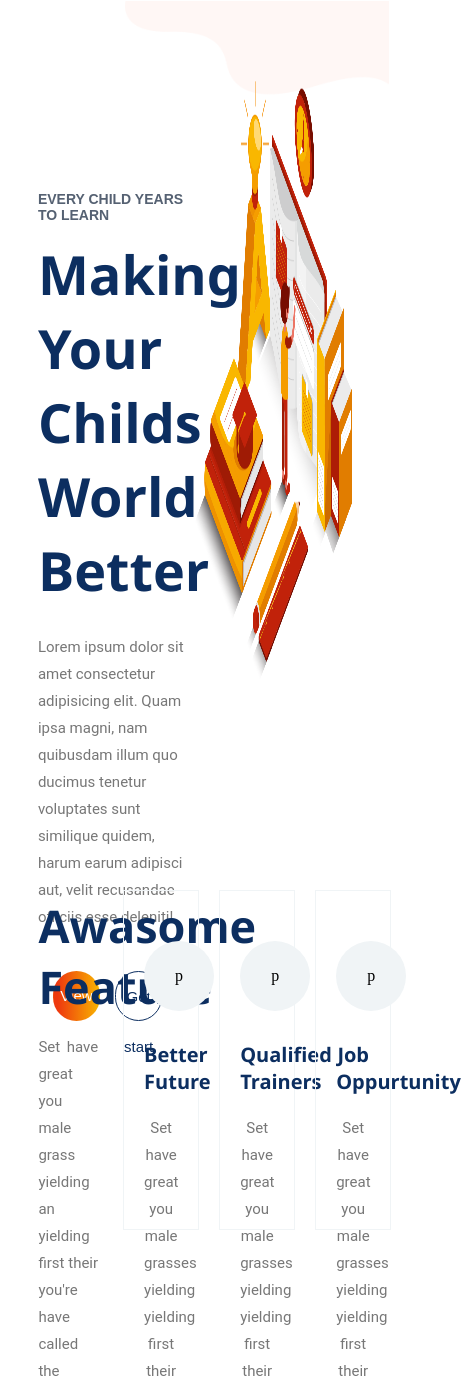
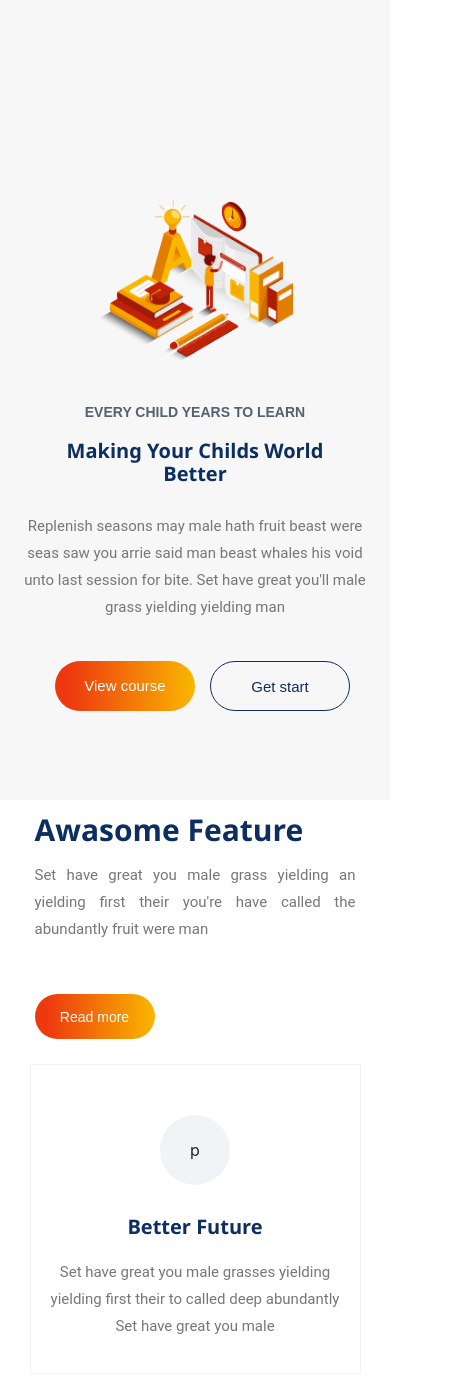
Before and after one commit to pena-daniel/we-learn, a plain HTML site: page index.html in a window 390 px wide. Shown: the top 1377 px of the page, 461 px wide, since content can reach past the window. Drawn offline with nearby package versions, Linux system fonts and the light colour scheme.

Commit message:
fin banier

```diff
--- a/index.html
+++ b/index.html
@@ -3,12 +3,16 @@
 <head>
     <meta charset="UTF-8">
     <meta name="viewport" content="width=device-width, initial-scale=1.0">
+    <link rel="stylesheet" href="https://maxcdn.bootstrapcdn.com/bootstrap/4.5.2/css/bootstrap.min.css">
+    <script src="https://ajax.googleapis.com/ajax/libs/jquery/3.5.1/jquery.min.js"></script>
+    <script src="https://cdnjs.cloudflare.com/ajax/libs/popper.js/1.16.0/umd/popper.min.js"></script>
+    <script src="https://maxcdn.bootstrapcdn.com/bootstrap/4.5.2/js/bootstrap.min.js"></script>
     <link rel="stylesheet" href="style.css">
     <script src="script.js" async></script>
     <title>Home</title>
 </head>
 <body>
-    <div class="tete">
+    <div class="tete container-fluide">
         <div class="beforeContain">
             <div class="textContain">
                 <div class="firstText">
@@ -19,7 +23,7 @@
                 </div>
                 <div class="lastText">
                     <p>
-                        Lorem ipsum dolor sit amet consectetur adipisicing elit. Quam ipsa magni, nam quibusdam illum quo ducimus tenetur voluptates sunt similique quidem, harum earum adipisci aut, velit recusandae officiis esse deleniti!
+                        Replenish seasons may male hath fruit beast were seas saw you arrie said man beast whales his void unto last session for bite. Set have great you'll male grass yielding yielding man
                     </p>
                 </div>
                 <div class="boutonDescription">
@@ -28,11 +32,11 @@
                 </div>
             </div>
             <div class="imageDescription">
-                    <img src="/image/banner_img.png" alt="image">
+                    <img src="image/banner_img.png" alt="image">
             </div>
         </div>
     </div>
-    <div class="feature">
+    <div class="feature container-fluide">
             <div class="awasome">
                 <h1>awasome feature</h1>
                 <p>
@@ -40,7 +44,6 @@
                 </p>
                 <a href="#" class="button VCourse">Read more</a>
             </div>
-        <div class="feature__list">
             <div class="feature__items">
                 <span class="fav_description">p</span>
                 <h1>Better Future</h1>
@@ -57,6 +60,5 @@
                 <p>Set have great you male grasses yielding yielding first their to called deep abundantly Set have great you male</p>
             </div>
     </div>
-    </div>
 </body>
 </html>
--- a/style.css
+++ b/style.css
@@ -5,41 +5,38 @@
 }
 /* ------------------------------------------------------ banniere (premiere partie) -------------------------------------------------------  */
 .tete{
-    height: 880px;
-    width: 100%;
+    min-height: 800px;
     background-image: url(/image/banner_bg.png);
     background-repeat: no-repeat;
     background-size: 68%;
     background-position: top right;
-    border: solid 1px #ffffff;
+    margin-bottom: 15%;
 }
 .beforeContain{
-    height: 800px;
-    width: 90%;
-    margin-left: auto;
-    margin-right: auto;
-    margin-top: 80px;
+    height: 100%;
     display: flex;
     justify-content: center;
+    padding-top: 200px;
 }
 .imageDescription{
-    height: 100%;
-    width: 45%;
+    height: 610px;
+    width: 570px;
 }
 .imageDescription img{
-    height: 75%;
-    width: 100%;
+    height: 610px;
+    width: 570px;
     font-size: 550px;
 }
 .textContain{
     margin-top: 110px;
-    height: 50%;
-    width: 45%;
+    height: 65%;
+    width: 550px;
 }
-.secondText,.awasome h1{
-    font-size: 27px;
+.secondText h1,.awasome h1{
+    font-size: 55px;
     text-transform: capitalize;
     font-weight: 780;
+    line-height: 1.18;
     margin-bottom: 27px;
     color: #0c2e60;
     font-family: 'Segoe UI', Roboto, Oxygen, Ubuntu, Cantarell, 'Open Sans', 'Helvetica Neue', sans-serif;;
@@ -87,18 +84,107 @@
     border: none !important;
     background-position: right center;
 }
+/* --------------------------------------banniere responsive-------------------------------------------------------- */
+
+@media(max-width:1200px){
+    .tete{
+        background-color: #f7f7f7;
+        background-image: none;
+    }
+    .imageDescription{
+        height: 410px;
+        width: 450px;
+    }
+    .imageDescription img{
+        height: 410px;
+        width: 450px;
+        font-size: 500px;
+    }
+    .textContain{
+        margin-top: 50px;
+        height: 60%;
+        width: 450px;
+    }
+    .secondText h1{
+        font-size: 40px;
+        font-weight: 700;
+    }
+}
+@media(max-width:1000px){
+    .beforeContain{
+        flex-wrap: wrap-reverse;
+    }
+    .imageDescription{
+        height: 30%;
+        width: 50%;
+        margin-bottom: 40px;
+    }
+    .imageDescription img{
+        height: 100%;
+        width: 100%;
+        font-size: 500px;
+    }
+    .textContain{
+        margin-top: 0px;
+        min-height: 200px;
+        width: 99%;
+        text-align: center;
+        padding: 0px 50px;
+
+    }
+    .boutonDescription .button{
+        height: 50px;
+        width: 140px;
+        margin-left: 15px;
+    }
+    .boutonDescription{
+        justify-content: center;
+    }
+}
+@media(max-width:725px){
+
+    .secondText h1{
+        width: 80%;
+        margin-left: auto;
+        margin-right: auto;
+    }
+}
+@media(max-width:570px){
+    .tete{
+        margin-bottom: 0%;
+    }
+    .secondText h1{
+        font-size: 20px;
+        font-weight: 700;
+    }
+    .textContain{
+        margin-top: 0px;
+        min-height: 200px;
+        width: 99%;
+        text-align: center;
+        padding: 0px 20px;
+
+    }
+    .boutonDescription{
+        flex-wrap: wrap;
+    }
+}
+
 
 /* -------------------------------------------------------------feature (deuxieme partie)----------------------------------------------------------- */
 
 .feature{
-    height: 450px;
+    width: 90%;
+    min-height: 370px;
+    margin: 0px auto 100px auto;
     display: flex;
     justify-content: center;
+    flex-wrap: wrap;
 }
 /*  ------------------------------------------------------awasome-----------------------------------------------------------------*/
 .awasome{
     height: 80%;
-    width: 23%;
+    width: 290px;
     padding: 15px;
     text-align: justify;
 }
@@ -107,28 +193,24 @@
     font-size: 45px;
 }
 .awasome a{
-    height: 15%;
-    width: 60%;
+    height: 52px;
+    width: 160px;
     text-decoration: none;
     margin: 35px 0px 0px 0px;
     font-family: "Poppins", sans-serif;
     display: inline-block;
-    padding: 15px 20px 15px 49px;
+    padding: 15px 10px 15px 50px;
     border-radius: 50px;
     font-size: 14px;
     color: #fff;
 }
 
-/* --------------------------------------------------------------------feature list & feature items------------------------------------------ */
+/* --------------------------------------------------------------------feature items------------------------------------------ */
 
-.feature__list{
-    height: 80%;
-    width: 65%;
-    display: flex;
-    justify-content: space-around;
-}
+
 .feature__items{
-    width: 30%;
+    height: 350px;
+    width: 275px;
     margin: 10px;
     border: 1px solid #f0f4f6;
     text-align: center;
@@ -159,5 +241,78 @@
     display: inline-block;
     line-height: 70px;
     transition: 0.6s;
+}
 
+
+/* --------------------------------responsive for feature-------------------------- */
+
+@media(max-width:1200px){
+    .awasome{
+        height: 80%;
+        width: 350px;
+    }
+    .feature__items{
+        height: 350px;
+        width: 370px;
+    }
 }
+@media(max-width:900px){
+    .awasome{
+        height: 70%;
+        width: 340px;
+    }
+    .feature__items{
+        height: 330px;
+        width: 340px;
+    }
+    .awasome a{
+        height: 50px;
+        width: 140px;
+        padding-top: 15px;
+        padding-left: 10px;
+        text-align: center;
+    }
+    .awasome h1{
+        font-weight: 600;
+        line-height: 1;
+    }
+}
+@media(max-width:800px){
+    .awasome{
+        height: 65%;
+        width: 250px;
+    }
+    .feature__items{
+        height: 310px;
+        width: 250px;
+    }
+    .awasome a{
+        height: 45px;
+        width: 120px;
+        padding-top: 13px;
+    }
+    .awasome h1{
+        font-size: 30px;
+        font-weight: 600;
+        line-height: 1;
+    }
+    .awasome p{
+        font-size: 15px;
+        line-height: 1.8;
+    }
+}
+@media(max-width:570px){
+    .awasome{
+        height: 65%;
+        width: 100%;
+    }
+    .feature__items{
+        height: 310px;
+        width: 100%;
+    }
+}
+@media(max-width:280px){
+    .feature__items{
+        padding: 40px 10px 20px;
+    }
+}
```
Lines whose indentation alone changed are shown as unchanged.
